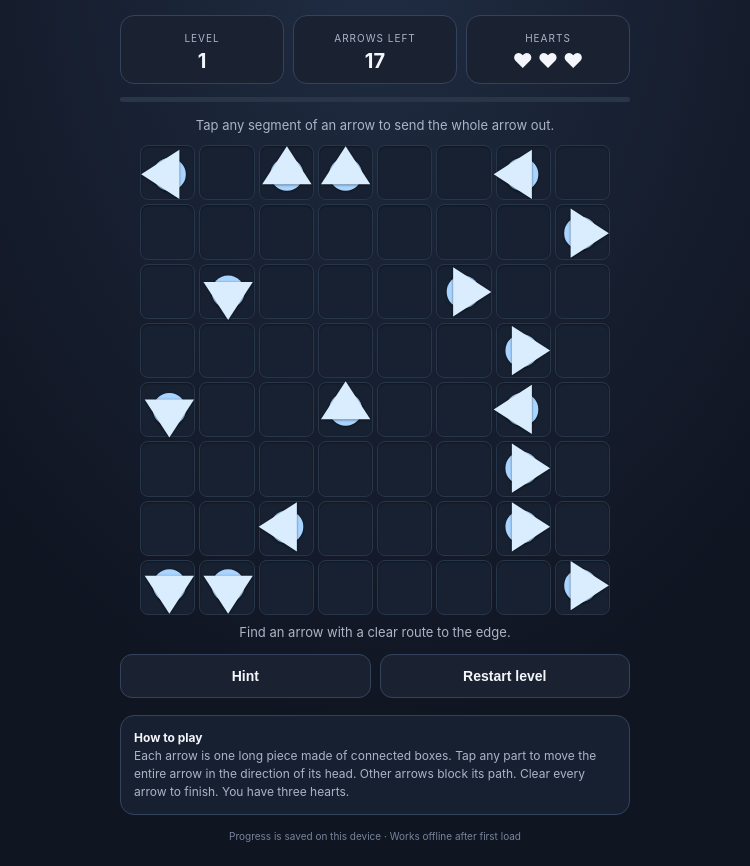
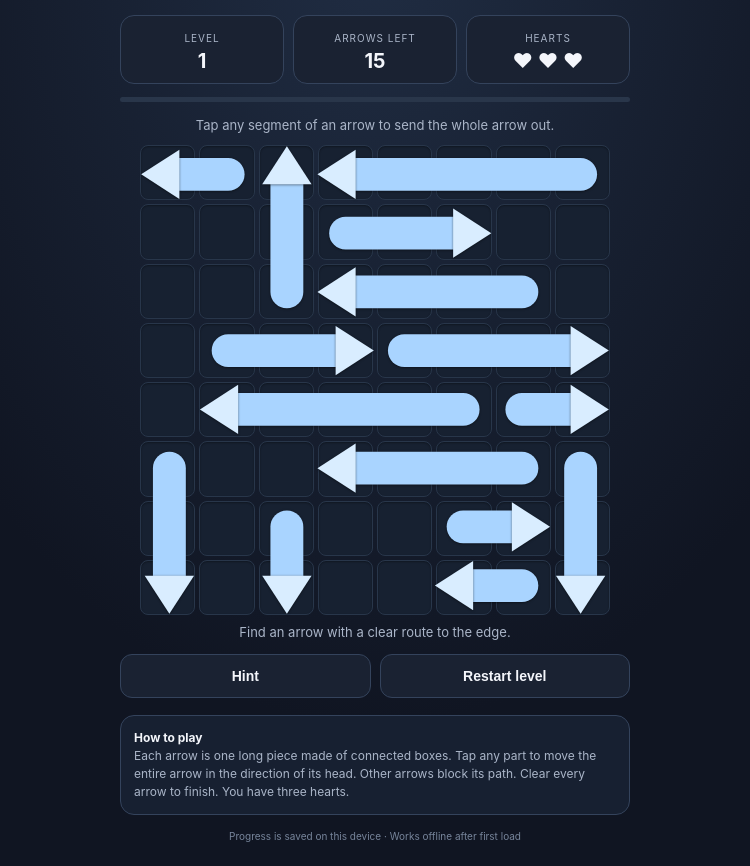
Before and after one commit to h8yw25v9m4-hue/arrows-puzzle, a plain HTML site: page index.html in a window 1280 px wide. Shown: the part 64-930 px from the top of the page, without its empty margins (265-1015 px from the left). Drawn offline with Linux system fonts and the light colour scheme.

Commit message:
Add files via upload

```diff
--- a/index.html
+++ b/index.html
@@ -60,7 +60,7 @@ footer{text-align:center;color:#77859b;font-size:10px;margin-top:15px}
    const rand=rng(982451653+lv*7919), occupied=new Set(), placed=[];
    const dirsList=['↑','↓','←','→'], candidates=[];
    // Candidate pieces have a head and a tail; the whole piece moves toward the head.
-   for(let len=2;len<=4;len++)for(const d of dirsList){
+   for(let len=2;len<=5;len++)for(const d of dirsList){
      const [dr,dc]=dirs[d];
      for(let r=0;r<N;r++)for(let c=0;c<N;c++){
        const tailR=r-dr*(len-1),tailC=c-dc*(len-1);
@@ -107,11 +107,16 @@ footer{text-align:center;color:#77859b;font-size:10px;margin-top:15px}
    board.appendChild(svg);
    const centers=(r,c)=>[50+c*100,50+r*100];
    for(const a of arrows)if(a.alive){
-     const [dr,dc]=dirs[a.d],head=[a.r,a.c],tail=a.cells[a.cells.length-1];
-     const [hx,hy]=centers(head[0],head[1]),[tx,ty]=centers(tail[0],tail[1]);
-     const dx=dc*34,dy=dr*34;
+     const [dr,dc]=dirs[a.d],head=[a.r,a.c];
+     const [hx,hy]=centers(head[0],head[1]),[tx,ty]=centers(a.cells[0][0],a.cells[0][1]);
+     const baseOffset=17;
+     let bx=hx,by=hy;
+     if(a.d==='→')bx=hx-baseOffset;
+     if(a.d==='←')bx=hx+baseOffset;
+     if(a.d==='↑')by=hy+baseOffset;
+     if(a.d==='↓')by=hy-baseOffset;
      const line=document.createElementNS(svgNS,'path');
-     line.setAttribute('d',`M ${tx} ${ty} L ${hx} ${hy}`);
+     line.setAttribute('d',`M ${tx} ${ty} L ${bx} ${by}`);
      line.setAttribute('class','arrow-shape');line.setAttribute('stroke-width','56');
      svg.appendChild(line);
      const tip=document.createElementNS(svgNS,'polygon');
--- a/sw.js
+++ b/sw.js
@@ -1,4 +1,4 @@
-const CACHE="arrows-puzzle-v4";
+const CACHE="arrows-puzzle-v5";
 const FILES=["./","./index.html","./manifest.json","./icon-192.png","./icon-512.png"];
 self.addEventListener("install",e=>e.waitUntil(caches.open(CACHE).then(c=>c.addAll(FILES))));
 self.addEventListener("activate",e=>e.waitUntil(caches.keys().then(keys=>Promise.all(keys.filter(k=>k!==CACHE).map(k=>caches.delete(k))))));
```
